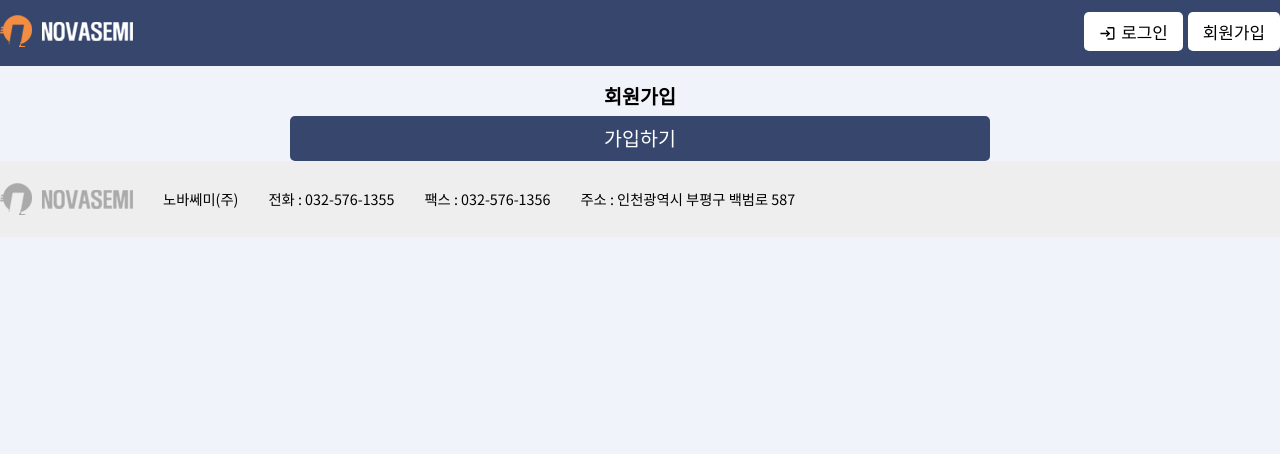
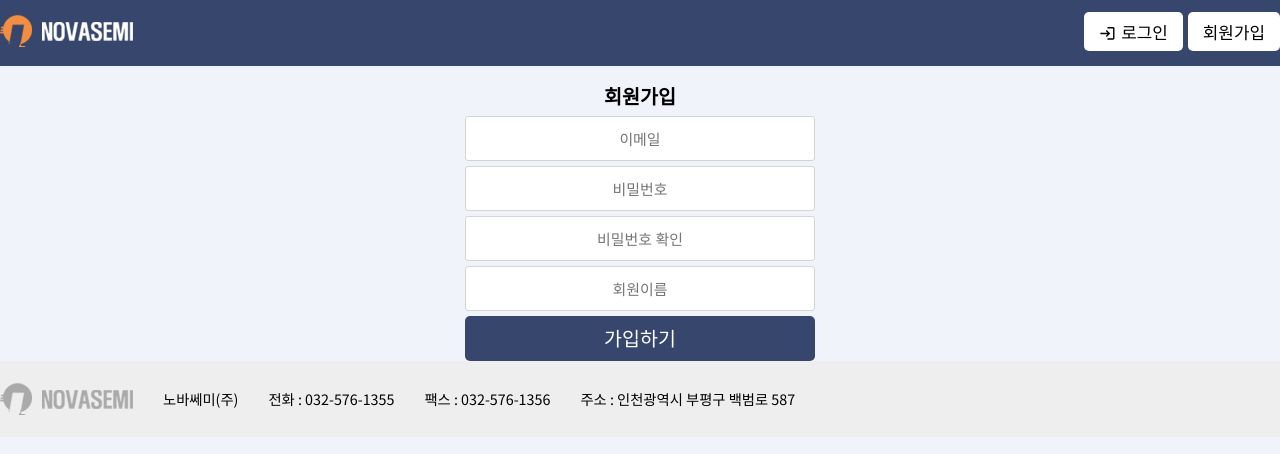
Before and after one commit to kjgit2412/NEMOFTP, a React (Create React App) app in the folder front_app/: page /join in a window 1280 px wide. Shown: the top 454 px of the page. Built offline with nearby package versions, Linux system fonts and the light colour scheme.

Commit message:
프론트 회원 가입 UI 구성 중

```diff
--- a/front_app/src/components/common/StyledButton1.js
+++ b/front_app/src/components/common/StyledButton1.js
@@ -22,9 +22,9 @@ const Button = styled.button`
   }
 `;
 
-const StyledButton1 = ({ children, onClick }) => {
+const StyledButton1 = ({ children, onClick, className }) => {
   return (
-    <Button type="button" onClick={onClick}>
+    <Button type="button" onClick={onClick} className={className}>
       {children}
     </Button>
   );
--- a/front_app/src/components/member/JoinForm.js
+++ b/front_app/src/components/member/JoinForm.js
@@ -1,18 +1,38 @@
+import { useState, useCallback } from 'react';
 import Title from '../common/Title';
 import StyledButton1 from '../common/StyledButton1';
 import ErrorMessage from '../common/ErrorMessage';
 import {OuterBox, InnerBox} from '../common/LayoutBox'
 
+const initialForm = {
+    email : '',
+    password: '',
+    confirmPassword: '',
+    name: '',
+    cellPhone: ''
+};
+
 const JoinForm = () => {
+    const { message, setMessage } = useState('');
+    const { form, setForm } = useState(initialForm);
 
+    const handleChange = useCallback((e) => {
+        setForm({...form, [e.target.name] : e.target.value});
+    }, [form, setForm]);
 
     return (
         <>
         <OuterBox className='layout_width'>
-            <InnerBox width={700}>
+            <InnerBox width={350}>
                 <Title align="center">회원가입</Title>
-
-                <StyledButton1 width={200}>가입하기</StyledButton1>
+                <input type="text" name="email" placeholder="이메일" onChange={handleChange} />
+                <input type="password" name="password" placeholder="비밀번호" onChange={handleChange} />
+                <input type="password" name="confirmPassword" placeholder="비밀번호 확인" onChange={handleChange} />
+                <input type="text" name="name" placeholder="회원이름" onChange={handleChange} />
+                {message && <ErrorMessage>{message}</ErrorMessage>}
+                <div className='ac'>
+                    <StyledButton1>가입하기</StyledButton1>
+                </div>
             </InnerBox>
         </OuterBox>
         </>
--- a/front_app/src/index.css
+++ b/front_app/src/index.css
@@ -9,3 +9,12 @@ li { margin: 0; }
 dl, dt, dd { margin: 0; padding: 0; }
 .layout_width { max-width: 1450px; min-width: 1200px; margin: 0 auto; }
 .content_box { background: #fff; min-height: 550px; padding: 15px; }
+
+/* 공통 너비 */
+.w200 { width: 200px !important; }
+.w300 { width: 300px !important }
+
+/* 정렬 */
+.ac { text-align: center; }
+.al { text-align: left; }
+.ar { text-align: right; }
```
